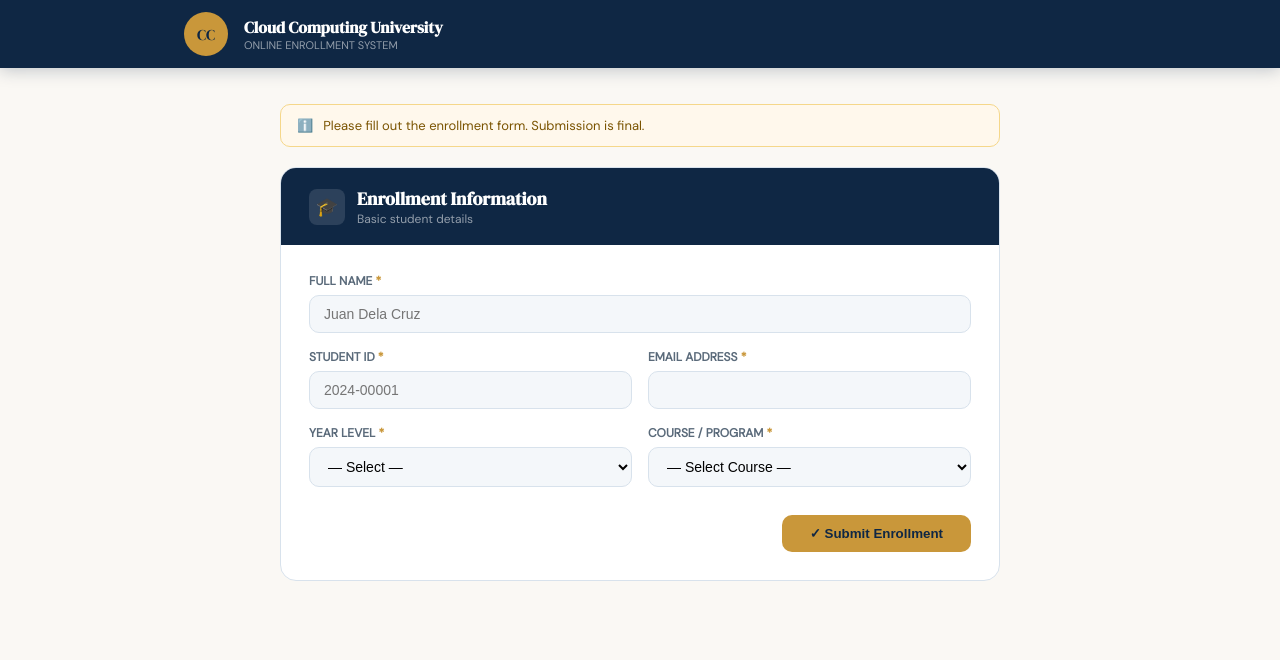
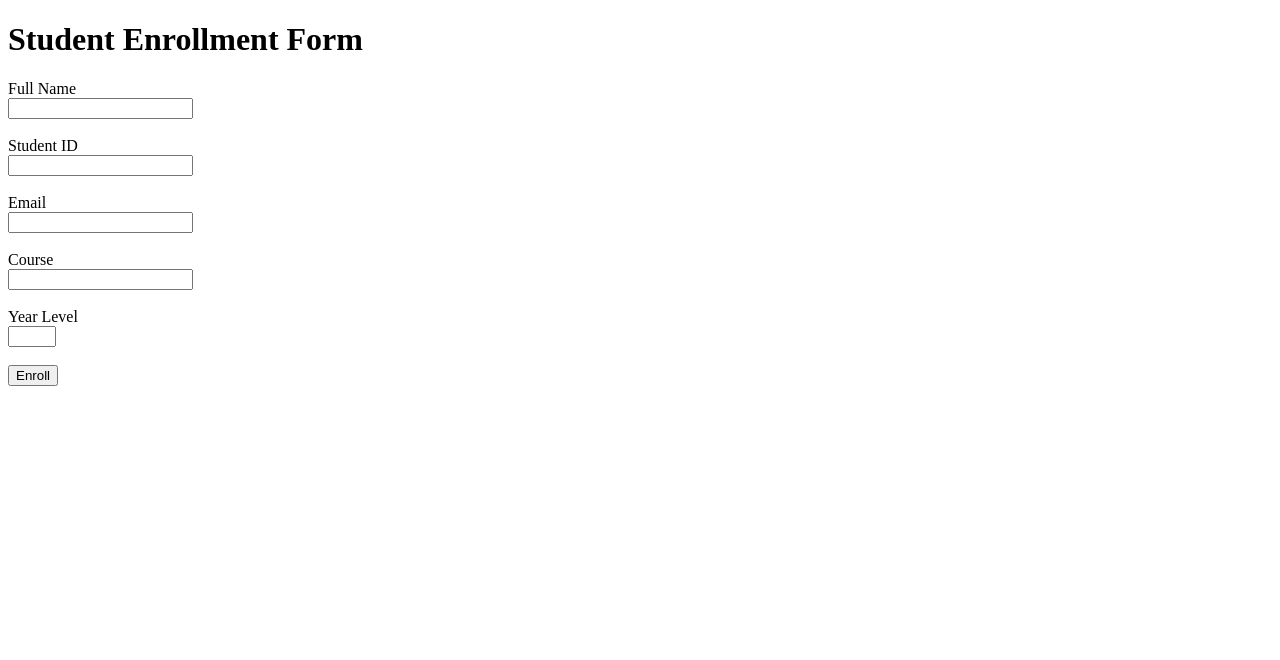
Before and after one commit to jarichooo/Cloud-Web-Application-Deployment-on-Azure, a Flask app: page / in a window 1280 px wide. Shown: the top 660 px of the page. Run offline with Flask 3, Linux system fonts and the light colour scheme.

Commit message:
Modify: index and reults

```diff
--- a/app/templates/index.html
+++ b/app/templates/index.html
@@ -1,104 +1,28 @@
 <!DOCTYPE html>
 <html lang="en">
 <head>
-<meta charset="UTF-8">
-<meta name="viewport" content="width=device-width, initial-scale=1.0">
-<title>Cloud Computing University Enrollment</title>
+  <meta charset="UTF-8">
+  <title>Student Enrollment</title>
+</head>
+<body>
+  <h1>Student Enrollment Form</h1>
+  <form action="/submit" method="POST">
+    <label>Full Name</label><br>
+    <input type="text" name="full_name" required><br><br>
 
-<link href="https://fonts.googleapis.com/css2?family=DM+Serif+Display&family=DM+Sans&display=swap" rel="stylesheet">
-<link rel="stylesheet" href="{{ url_for('static', filename='css/styles.css') }}">
-</head>
+    <label>Student ID</label><br>
+    <input type="text" name="student_id" required><br><br>
 
-<body>
+    <label>Email</label><br>
+    <input type="email" name="email" required><br><br>
 
-<!-- HEADER -->
-<header class="site-header">
-  <div class="header-inner">
-    <div class="logo-mark">CC</div>
-    <div class="header-text">
-      <h1>Cloud Computing University</h1>
-      <p>Online Enrollment System</p>
-    </div>
-  </div>
-</header>
+    <label>Course</label><br>
+    <input type="text" name="course" required><br><br>
 
-<div class="page-wrap">
+    <label>Year Level</label><br>
+    <input type="number" name="year_level" min="1" max="5" required><br><br>
 
-  <div class="notice">
-    <span class="notice-icon">ℹ️</span>
-    <span>Please fill out the enrollment form. Submission is final.</span>
-  </div>
-
-  <!-- ENROLLMENT FORM -->
-  <form action="/submit" method="POST">
-
-    <div class="card">
-      <div class="card-header">
-        <div class="card-header-icon">🎓</div>
-        <div>
-          <h2>Enrollment Information</h2>
-          <p>Basic student details</p>
-        </div>
-      </div>
-
-      <div class="card-body">
-
-        <!-- FULL NAME -->
-        <div class="form-row cols-1">
-          <div class="form-group">
-            <label>Full Name <span class="req">*</span></label>
-            <input type="text" name="full_name" placeholder="Juan Dela Cruz" required>
-          </div>
-        </div>
-
-        <!-- STUDENT ID + EMAIL -->
-        <div class="form-row cols-2">
-          <div class="form-group">
-            <label>Student ID <span class="req">*</span></label>
-            <input type="text" name="student_id" placeholder="2024-00001" required>
-          </div>
-
-          <div class="form-group">
-            <label>Email Address <span class="req">*</span></label>
-            <input type="email" name="email" required>
-          </div>
-        </div>
-
-        <!-- YEAR + COURSE -->
-        <div class="form-row cols-2">
-          <div class="form-group">
-            <label>Year Level <span class="req">*</span></label>
-            <select name="year_level" required>
-              <option value="">— Select —</option>
-              <option>1st Year</option>
-              <option>2nd Year</option>
-              <option>3rd Year</option>
-              <option>4th Year</option>
-            </select>
-          </div>
-
-          <div class="form-group">
-            <label>Course / Program <span class="req">*</span></label>
-            <select name="course" required>
-              <option value="">— Select Course —</option>
-              <option>BS Information Technology</option>
-              <option>BS Computer Science</option>
-              <option>BS Civil Engineering</option>
-              <option>BS Business Administration</option>
-            </select>
-          </div>
-        </div>
-
-        <!-- SUBMIT -->
-        <div class="btn-row">
-          <button type="submit" class="btn btn-gold">✓ Submit Enrollment</button>
-        </div>
-
-      </div>
-    </div>
-
+    <button type="submit">Enroll</button>
   </form>
-</div>
-
 </body>
 </html>
```
Also changed, not shown: app/templates/result.html (deleted, +0 -76 lines), app/templates/results.html (added, +35 -0 lines).
